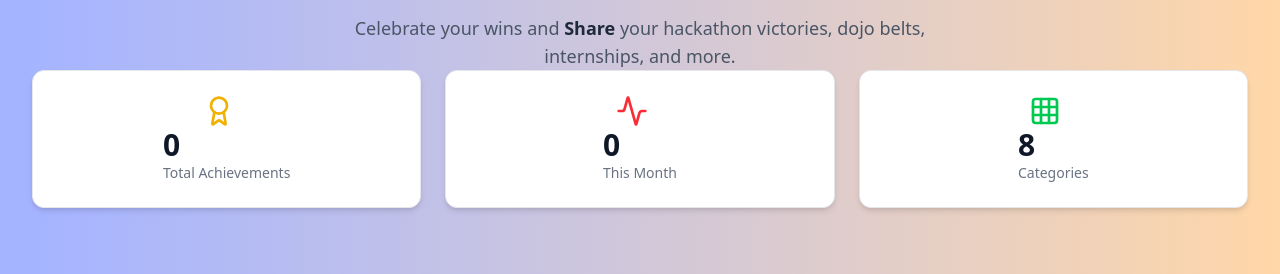
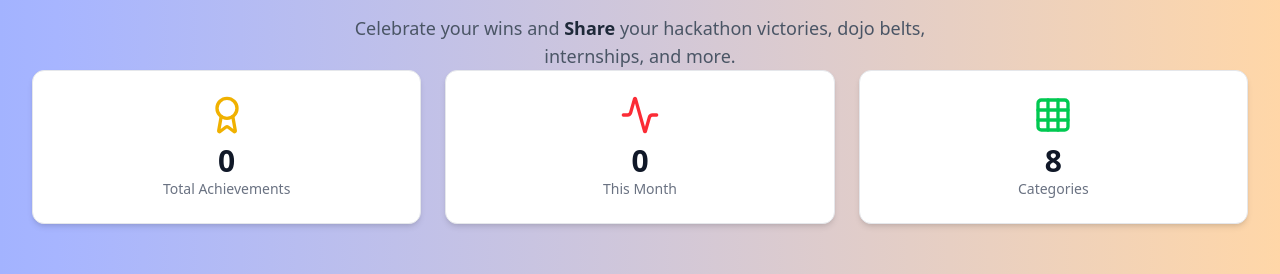
Before and after one commit to ManojGowda2006/Kalviance, a React (Vite) app in the folder client/: page /achievements in a window 1280 px wide. Shown: the part 174-448 px from the top of the page. Built offline with nearby package versions, Linux system fonts and the light colour scheme; no server answers.

Commit message:
achievement_page

```diff
--- a/client/src/pages/Achievement.jsx
+++ b/client/src/pages/Achievement.jsx
@@ -119,19 +119,27 @@ const Achievement = () => {
             <p className="mt-2 text-md sm:text-lg text-gray-600 max-w-2xl mx-auto px-2">Celebrate your wins and <span className="font-semibold text-gray-800">Share</span> your hackathon victories, dojo belts, internships, and more.</p>
           </div>
           <div className="grid grid-cols-1 sm:grid-cols-2 lg:grid-cols-3 gap-4 sm:gap-6 mb-8 sm:mb-12 max-w-7xl mx-auto px-4 sm:px-6 lg:px-8">
-            <div className="flex flex-col items-center justify-center p-4 sm:p-6 bg-white rounded-xl shadow-md border border-gray-200">
-              <Award className="h-6 w-6 sm:h-8 sm:w-8 text-yellow-500 mb-2 sm:mb-0 sm:mr-4" />
-              <div><div className="text-2xl sm:text-3xl font-bold text-gray-900">{achievements.length}</div><div className="text-xs sm:text-sm text-gray-500">Total Achievements</div></div>
-            </div>
-            <div className="flex flex-col items-center justify-center p-4 sm:p-6 bg-white rounded-xl shadow-md border border-gray-200">
-              <Activity className="h-6 w-6 sm:h-8 sm:w-8 text-red-500 mb-2 sm:mb-0 sm:mr-4" />
-              <div><div className="text-2xl sm:text-3xl font-bold text-gray-900">{achievements.length}</div><div className="text-xs sm:text-sm text-gray-500">This Month</div></div>
-            </div>
-            <div className="flex flex-col items-center justify-center p-4 sm:p-6 bg-white rounded-xl shadow-md border border-gray-200">
-              <Grid className="h-6 w-6 sm:h-8 sm:w-8 text-green-500 mb-2 sm:mb-0 sm:mr-4" />
-              <div><div className="text-2xl sm:text-3xl font-bold text-gray-900">8</div><div className="text-xs sm:text-sm text-gray-500">Categories</div></div>
-            </div>
+  {/* Total Achievements */}
+          <div className="flex flex-col items-center justify-center p-6 bg-white rounded-xl shadow-md border border-gray-200 text-center">
+            <Award className="h-8 w-8 sm:h-10 sm:w-10 text-yellow-500 mb-2" />
+            <div className="text-2xl sm:text-3xl font-bold text-gray-900">{achievements.length}</div>
+            <div className="text-xs sm:text-sm text-gray-500">Total Achievements</div>
           </div>
+
+          {/* This Month */}
+          <div className="flex flex-col items-center justify-center p-6 bg-white rounded-xl shadow-md border border-gray-200 text-center">
+            <Activity className="h-8 w-8 sm:h-10 sm:w-10 text-red-500 mb-2" />
+            <div className="text-2xl sm:text-3xl font-bold text-gray-900">{achievements.length}</div>
+            <div className="text-xs sm:text-sm text-gray-500">This Month</div>
+          </div>
+
+          {/* Categories */}
+          <div className="flex flex-col items-center justify-center p-6 bg-white rounded-xl shadow-md border border-gray-200 text-center">
+            <Grid className="h-8 w-8 sm:h-10 sm:w-10 text-green-500 mb-2" />
+            <div className="text-2xl sm:text-3xl font-bold text-gray-900">8</div>
+            <div className="text-xs sm:text-sm text-gray-500">Categories</div>
+          </div>
+        </div>
         </div>
 
         {/* Filters & Grid */}
```
